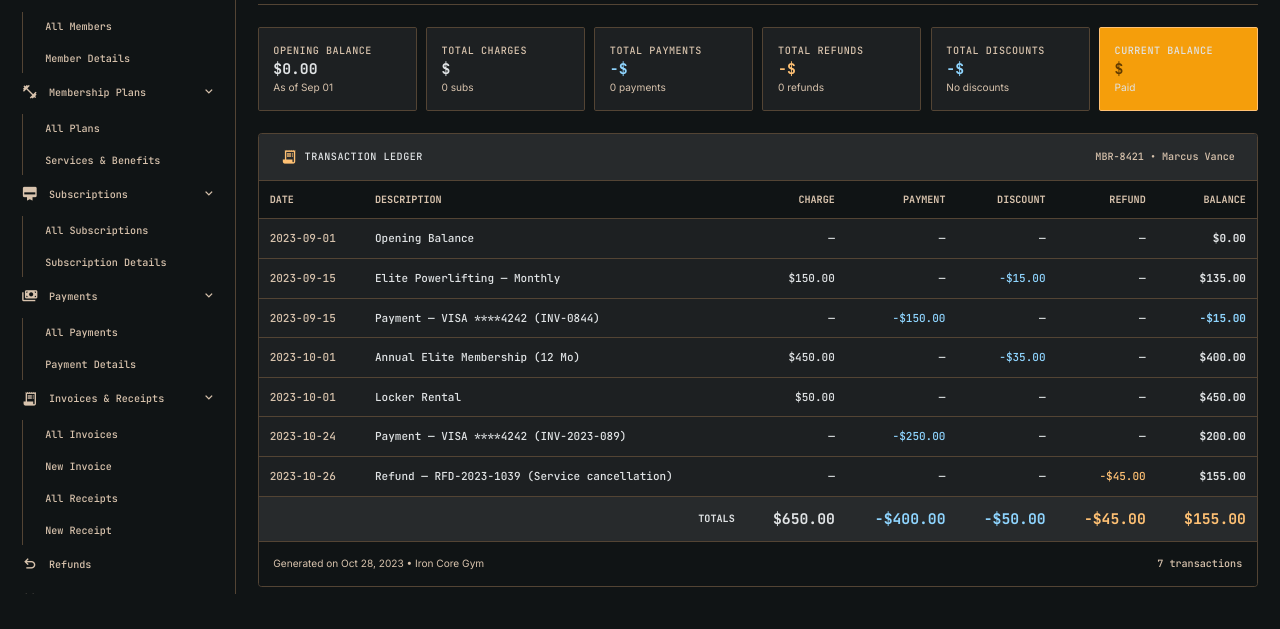
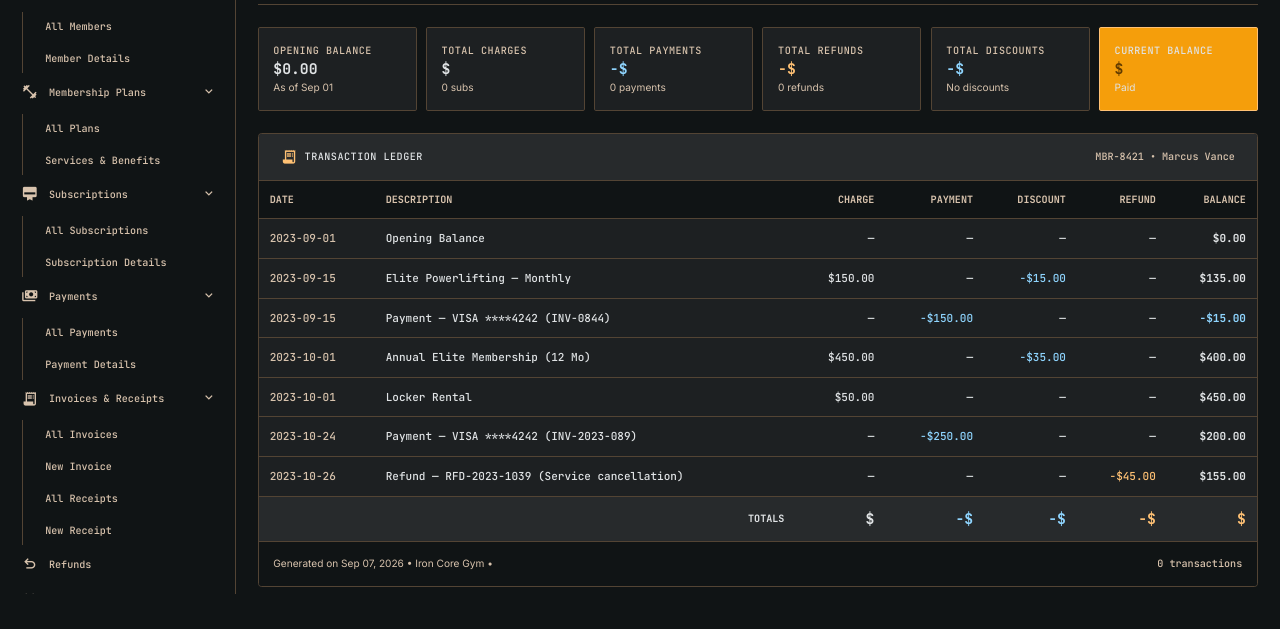
Before and after one commit to rawan-miaari9/Subscription-Membership-Management-System, a Django app: template managementSystem/templates/statement/list.html in a window 1280 px wide. Shown: the part 142-771 px from the top of the page. Run offline with Django 5.2, Linux system fonts and the light colour scheme; the template is opened without the code that fills it, so the values that code supplies are empty; some libraries are stand-ins or nearby versions.

Commit message:
fix(statement): make totals and generated date real (was 2023 mock 50)

```diff
--- a/managementSystem/templates/statement/list.html
+++ b/managementSystem/templates/statement/list.html
@@ -158,18 +158,18 @@
         <tfoot>
           <tr class="bg-surface-container-high border-t-2 border-outline-variant font-bold">
             <td colspan="2" class="p-3 text-right font-label-caps text-[11px] text-on-surface uppercase">Totals</td>
-            <td class="p-3 text-right font-data-md text-on-surface">$650.00</td>
-            <td class="p-3 text-right font-data-md text-tertiary">-$400.00</td>
-            <td class="p-3 text-right font-data-md text-tertiary">-$50.00</td>
-            <td class="p-3 text-right font-data-md text-primary">-$45.00</td>
-            <td class="p-3 text-right font-data-md text-primary">$155.00</td>
+            <td class="p-3 text-right font-data-md text-on-surface">${{ total_charges|floatformat:2 }}</td>
+            <td class="p-3 text-right font-data-md text-tertiary">-${{ total_payments|floatformat:2 }}</td>
+            <td class="p-3 text-right font-data-md text-tertiary">-${{ total_discounts|floatformat:2 }}</td>
+            <td class="p-3 text-right font-data-md text-primary">-${{ total_refunds|floatformat:2 }}</td>
+            <td class="p-3 text-right font-data-md text-primary">${{ current_balance|floatformat:2 }}</td>
           </tr>
         </tfoot>
       </table>
     </div>
     <div class="p-4 border-t border-outline-variant bg-background flex justify-between items-center">
-      <span class="font-body-sm text-[11px] text-on-surface-variant">Generated on Oct 28, 2023 • Iron Core Gym</span>
-      <span class="font-data-md text-[11px] text-on-surface-variant">7 transactions</span>
+      <span class="font-body-sm text-[11px] text-on-surface-variant">Generated on {% now "M d, Y" %} • Iron Core Gym • {{ member.full_name|default:"" }} {{ member.member_code|default:"" }}</span>
+      <span class="font-data-md text-[11px] text-on-surface-variant">{{ ledger|length }} transactions</span>
     </div>
   </div>
 </div>
```
